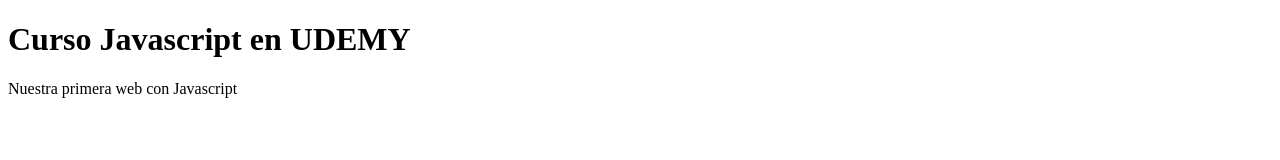
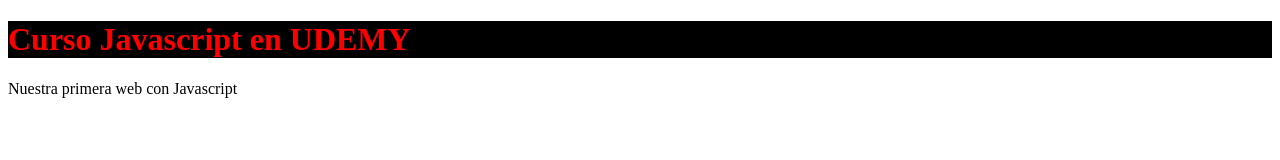
Before and after one commit to marceloedelgado/curso-udemy-js, a plain HTML site: page hola-mundo/index.html in a window 1280 px wide. Drawn offline with Linux system fonts and the light colour scheme.

Commit message:
cambio de color y background del H1

```diff
--- a/hola-mundo/index.html
+++ b/hola-mundo/index.html
@@ -24,7 +24,7 @@
     <script type="text/javascript" src="js/08-bucle-for.js"></script>
   </head>
   <body>
-    <h1>Curso Javascript en UDEMY</h1>
+    <h1 style="color:red; background-color:black;" >Curso Javascript en UDEMY</h1>
     <p>Nuestra primera web con Javascript</p>
   </body>
 </html>
```
